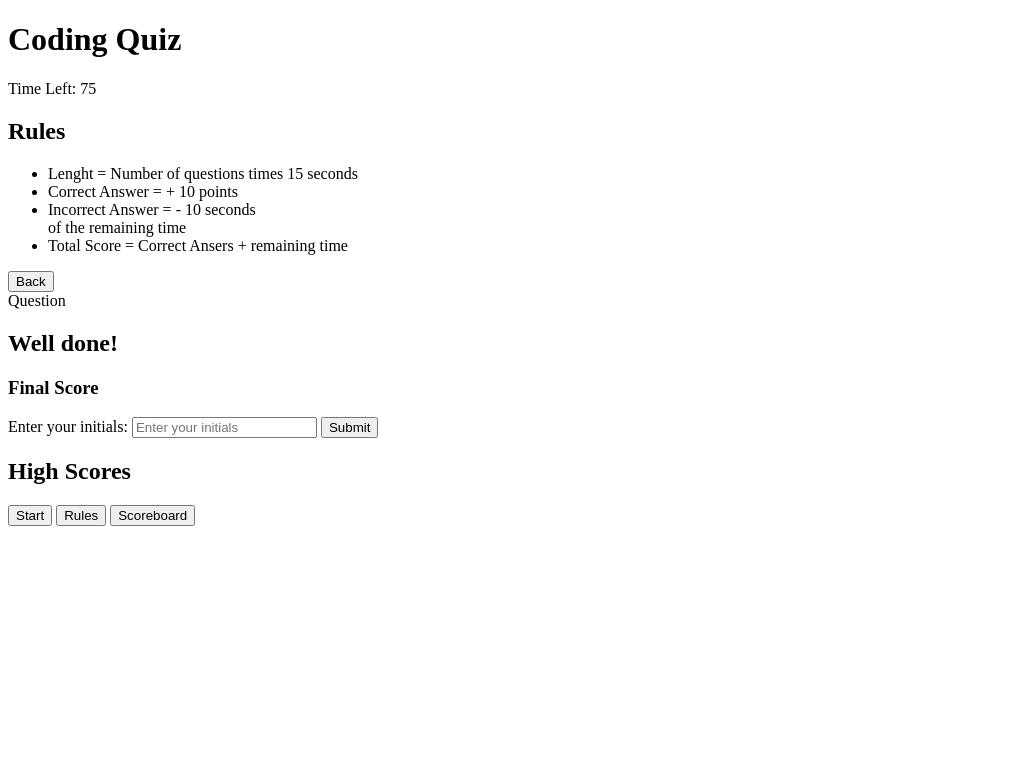
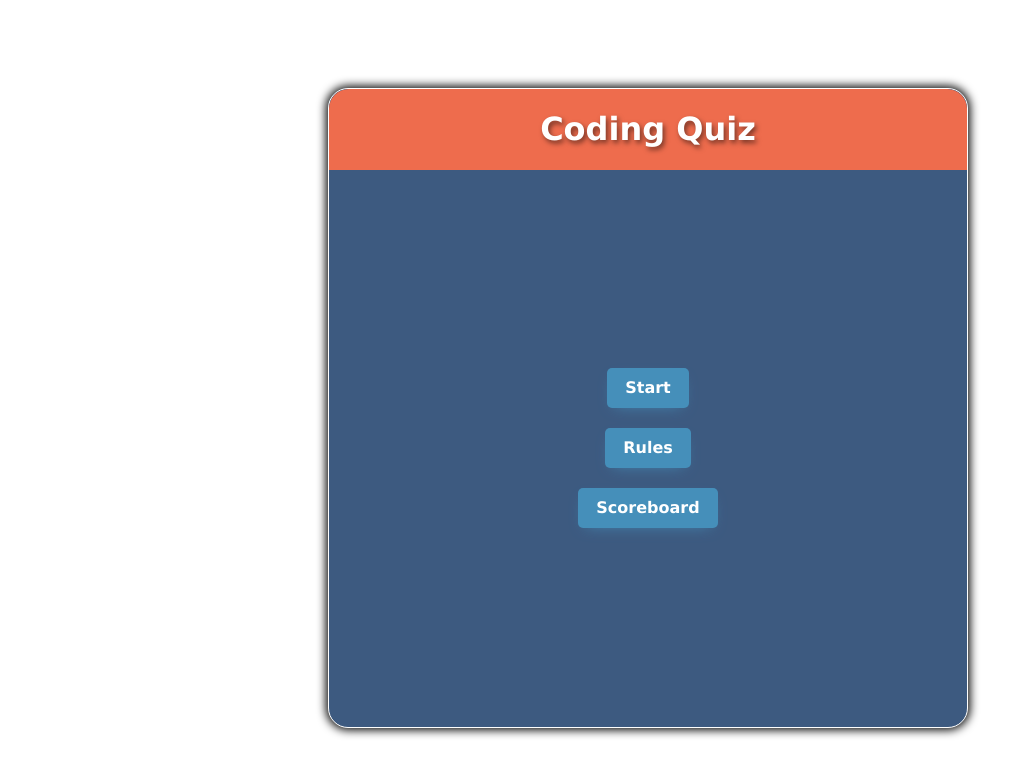
Before and after one commit to VascoMiguens/Coding-Quiz, a plain HTML site: page index.html in a window 1280 px wide. Shown: the whole page, without its empty margins (0-1032 px from the left). Drawn offline with Linux system fonts and the light colour scheme; the site is published under a folder, as on GitHub Pages, so addresses that start at the root find nothing.

Commit message:
- ammende path to css and javascript

```diff
--- a/index.html
+++ b/index.html
@@ -5,7 +5,7 @@
     <meta http-equiv="X-UA-Compatible" content="IE=edge" />
     <meta name="viewport" content="width=device-width, initial-scale=1.0" />
     <title>Coding Quiz</title>
-    <link rel="stylesheet" href="/assets/css/style.css" />
+    <link rel="stylesheet" href="./assets/css/style.css" />
   </head>
   <body>
     <!--  Page Container -->
@@ -61,5 +61,5 @@
       </main>
     </div>
   </body>
-  <script src="/assets/javascript/game.js"></script>
+  <script src="./assets/javascript/game.js"></script>
 </html>
```
